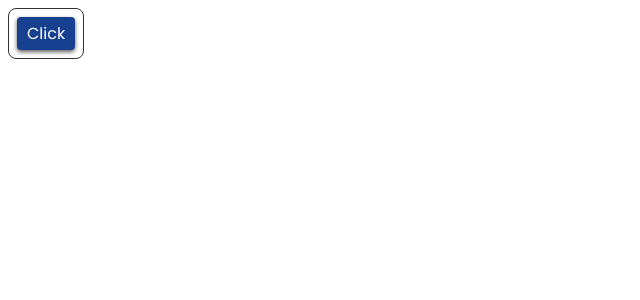
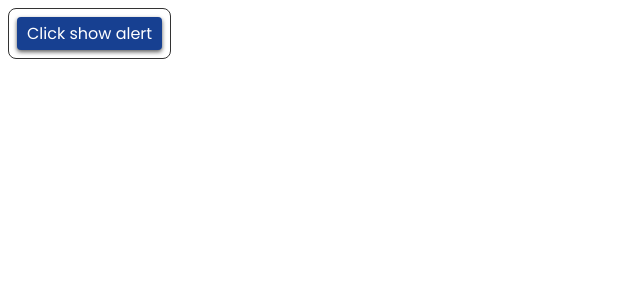
Before and after one commit to quocanhbk/ttg-react-component, a React (Create React App) app: page / in a window 1280 px wide. Shown: the top 300 px of the page, without its empty margins (0-640 px from the left). Built offline with nearby package versions, Linux system fonts and the light colour scheme.

Commit message:
up snackbar

```diff
--- a/src/Quan.js
+++ b/src/Quan.js
@@ -41,9 +41,7 @@ function Quan() {
     setRangeValue(parseInt(e.target.value, 10))
   }
   const [ isSnackbarOpen, setIsSnackbarOpen ] = useState(null);
-  const [ snackbarProps, setSnackbarProps ] = useState({});
-  const openSnackbar = (position, type, message) => {
-    setSnackbarProps({ position, type, message });
+  const openSnackbar = () => {
     setIsSnackbarOpen(true);
 };
 
@@ -55,9 +53,9 @@ function Quan() {
         <Container title= {myTheme === "light" ? "Light Theme" : "Dark Theme"}>
             <div>
             <Button
-                disabled={isSnackbarOpen}
+                  disabled={isSnackbarOpen}
                 onClick={() => openSnackbar()}
-            >Click</Button>
+            >Click show alert</Button>
             </div>
             {isSnackbarOpen && <Snackbar
                 message={"Hello every body"}
--- a/src/components/Snackbar.js
+++ b/src/components/Snackbar.js
@@ -46,6 +46,7 @@ import styled from 'styled-components';
 const CloseSnackbar = styled.button`
     font-size:1rem;
     font-weight:bold;
+    display:block;
     background:transparent;
     border:0;
     color: #000;
```
